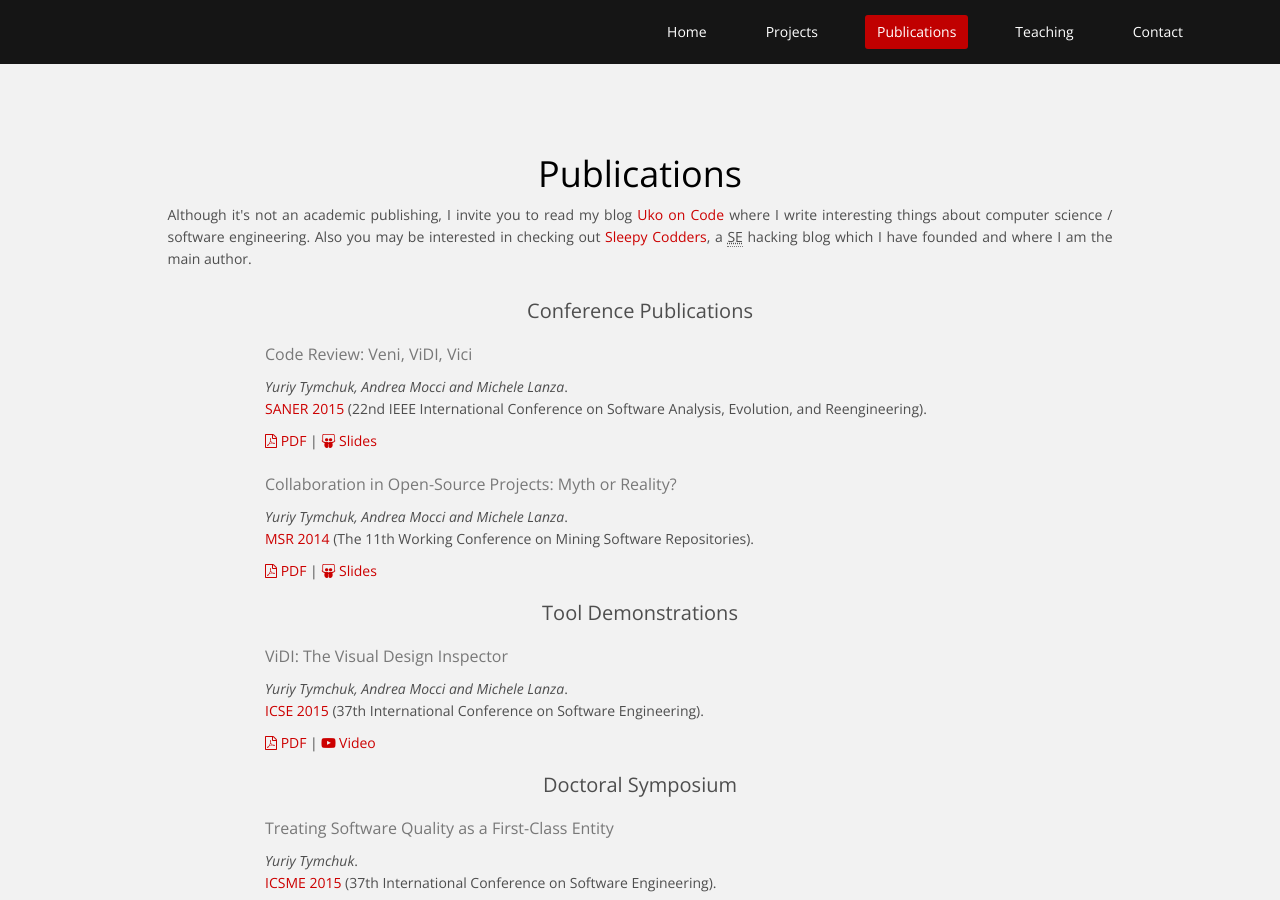
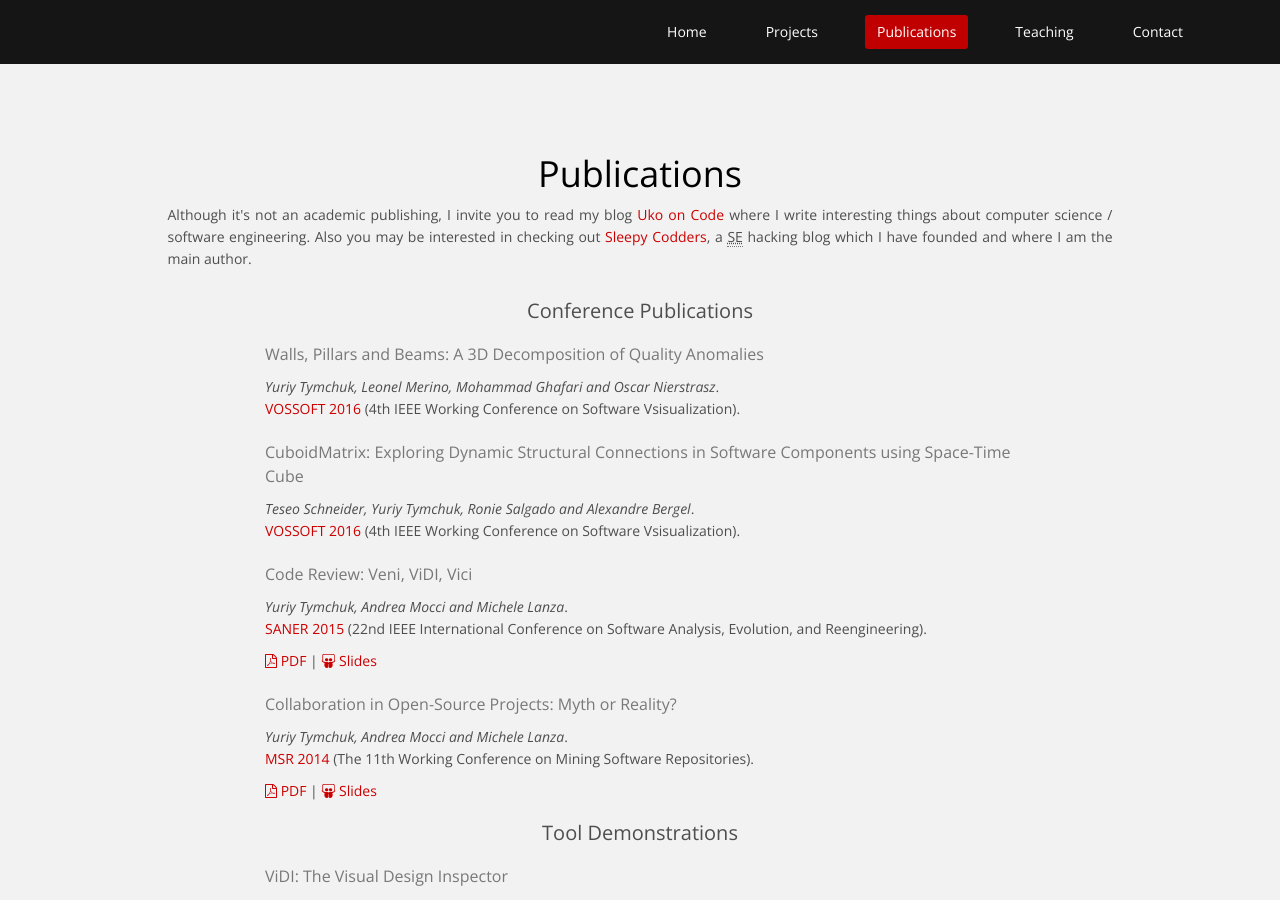
Before and after one commit to Uko/uko.github.io, a Jekyll site: the page built from publications.html, in a window 1280 px wide and 900 px high. Built offline with Jekyll 4.4.1, drawn with Linux system fonts in a browser that asks for light colours; nearby versions of some CDN libraries.

Commit message:
Added recent publications

```diff
--- a/publications.html
+++ b/publications.html
@@ -16,6 +16,22 @@ title: Publications
     <div class="row">
       <div class="col-md-8 col-md-offset-2  wow fadeInDown" data-wow-duration="1000ms" data-wow-delay="600ms">
         <h2 class="center">Conference Publications</h2>
+        <h3>Walls, Pillars and Beams: A 3D Decomposition of Quality Anomalies</h3>
+        <p>
+          <em>Yuriy Tymchuk, Leonel Merino, Mohammad Ghafari and Oscar Nierstrasz</em>. <br/>
+          <a href="http://vissoft16.ysu.edu" target="_blank">
+            VOSSOFT 2016
+          </a>
+          (4th IEEE Working Conference on Software Vsisualization).
+        </p>
+        <h3>CuboidMatrix: Exploring Dynamic Structural Connections in Software Components using Space-Time Cube</h3>
+        <p>
+          <em>Teseo Schneider, Yuriy Tymchuk, Ronie Salgado and Alexandre Bergel</em>. <br/>
+          <a href="http://vissoft16.ysu.edu" target="_blank">
+            VOSSOFT 2016
+          </a>
+          (4th IEEE Working Conference on Software Vsisualization).
+        </p>
         <h3>Code Review: Veni, ViDI, Vici</h3>
         <p>
           <em>Yuriy Tymchuk, Andrea Mocci and Michele Lanza</em>. <br/>
```
